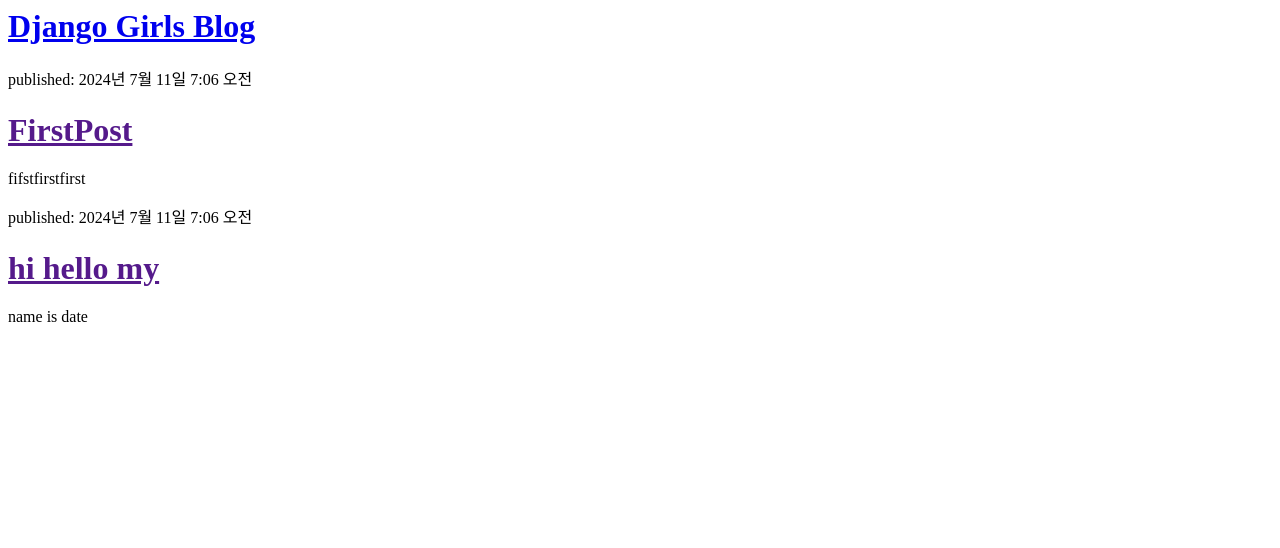
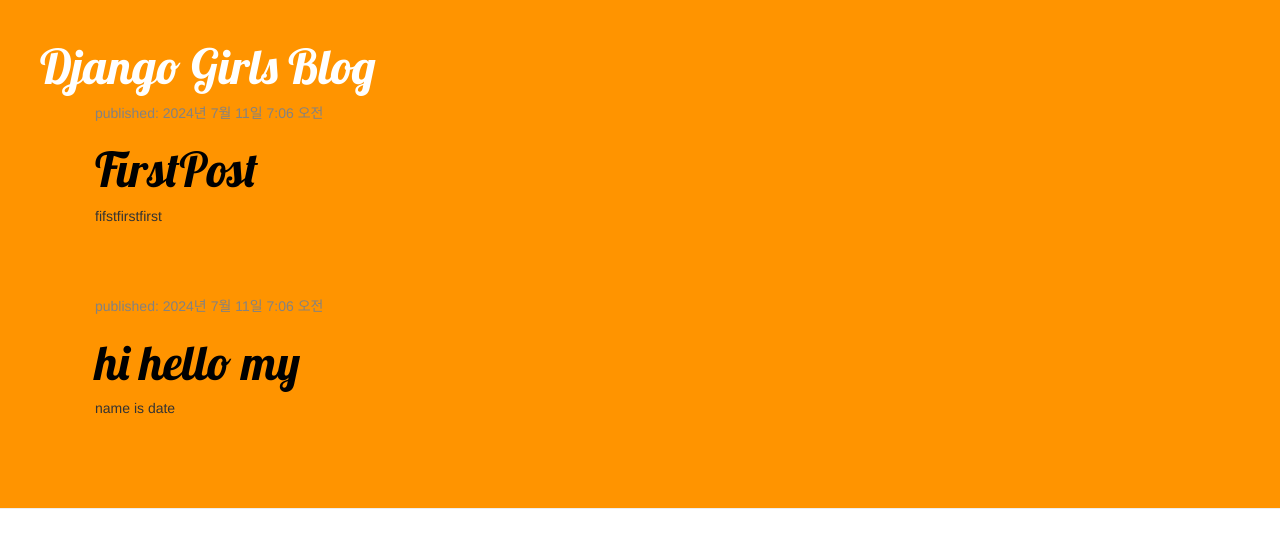
Before and after one commit to Pirogramming-21/Hwang-Daye, a Django app: page / in a window 1280 px wide. Shown: the top 548 px of the page. Run offline with Django 5.2, Linux system fonts and the light colour scheme; data comes from the database, SQL or seed files in the repository; both versions use the stored data as it was after the commit; some libraries are stand-ins or nearby versions.

Commit message:
템플릿 확장하기

```diff
--- /dev/null
+++ b/djangogirs/blog/static/css/blog.css
@@ -0,0 +1,48 @@
+
+
+.page-header {
+    background-color: #ff9400;
+    margin-top: 0;
+    padding: 20px 20px 20px 40px;
+}
+
+.page-header h1, .page-header h1 a, .page-header h1 a:visited, .page-header h1 a:active {
+    color: #ffffff;
+    font-size: 36pt;
+    text-decoration: none;
+}
+
+.content {
+    margin-left: 40px;
+}
+
+h1, h2, h3, h4 {
+    font-family: 'Lobster', cursive;
+}
+
+.date {
+    color: #828282;
+}
+
+.save {
+    float: right;
+}
+
+.post-form textarea, .post-form input {
+    width: 100%;
+}
+
+.top-menu, .top-menu:hover, .top-menu:visited {
+    color: #ffffff;
+    float: right;
+    font-size: 26pt;
+    margin-right: 20px;
+}
+
+.post {
+    margin-bottom: 70px;
+}
+
+.post h1 a, .post h1 a:visited {
+    color: #000000;
+}
--- a/djangogirs/blog/templates/blog/post_list.html
+++ b/djangogirs/blog/templates/blog/post_list.html
@@ -1,11 +1,32 @@
-<div>
-    <h1><a href="/">Django Girls Blog</a></h1>
-</div>
+{% load static %}
+<html>
+    <head>
+        <title>Django Girls blog</title>
+        <link rel="stylesheet" href="//maxcdn.bootstrapcdn.com/bootstrap/3.2.0/css/bootstrap.min.css">
+        <link rel="stylesheet" href="//maxcdn.bootstrapcdn.com/bootstrap/3.2.0/css/bootstrap-theme.min.css">
+        <link rel="stylesheet" href="{% static 'css/blog.css' %}">
+        <link href="//fonts.googleapis.com/css?family=Lobster&subset=latin,latin-ext" rel="stylesheet" type="text/css">
+    </head>
+    <body>
+        <div class='page-header'>
+            <h1><a href="/">Django Girls Blog</a></h1>
+        </divpage-header>
 
-{% for post in posts %}
-    <div>
-        <p>published: {{ post.published_date }}</p>
-        <h1><a href="">{{ post.title }}</a></h1>
-        <p>{{ post.text|linebreaksbr }}</p>
-    </div>
-{% endfor %}
+            <div class="content container">
+            <div class="row">
+                <div class="col-md-8">
+                    {% for post in posts %}
+                        <div class="post">
+                            <div class="date">
+                                <p>published: {{ post.published_date }}</p>
+                            </div>
+                            <h1><a href="">{{ post.title }}</a></h1>
+                            <p>{{ post.text|linebreaksbr }}</p>
+                        </div>
+                    {% endfor %}
+                </div>
+            </div>
+        </div>
+
+    </body>
+</html>
```
Also changed, not shown: djangogirs/db.sqlite3.
